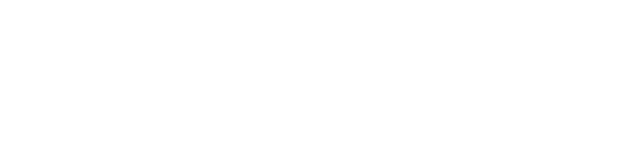
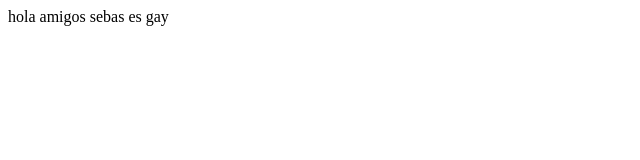
Before and after one commit to Jose-web9903/proyectoDemoCrusoPrework, a plain HTML site: page index.html in a window 1280 px wide. Shown: the whole page, without its empty margins (0-640 px from the left). Drawn offline with Linux system fonts and the light colour scheme.

Commit message:
cambios agegamos al sitio web

```diff
--- a/index.html
+++ b/index.html
@@ -4,11 +4,9 @@
     <meta charset="UTF-8">
     <meta http-equiv="X-UA-Compatible" content="IE=edge">
     <meta name="viewport" content="width=device-width, initial-scale=1.0">
-    <title>sebas gay
-
-    </title>
+    <title>hola mundo</title>
 </head>
 <body>
-
+    hola amigos sebas es gay
 </body>
 </html>
```
